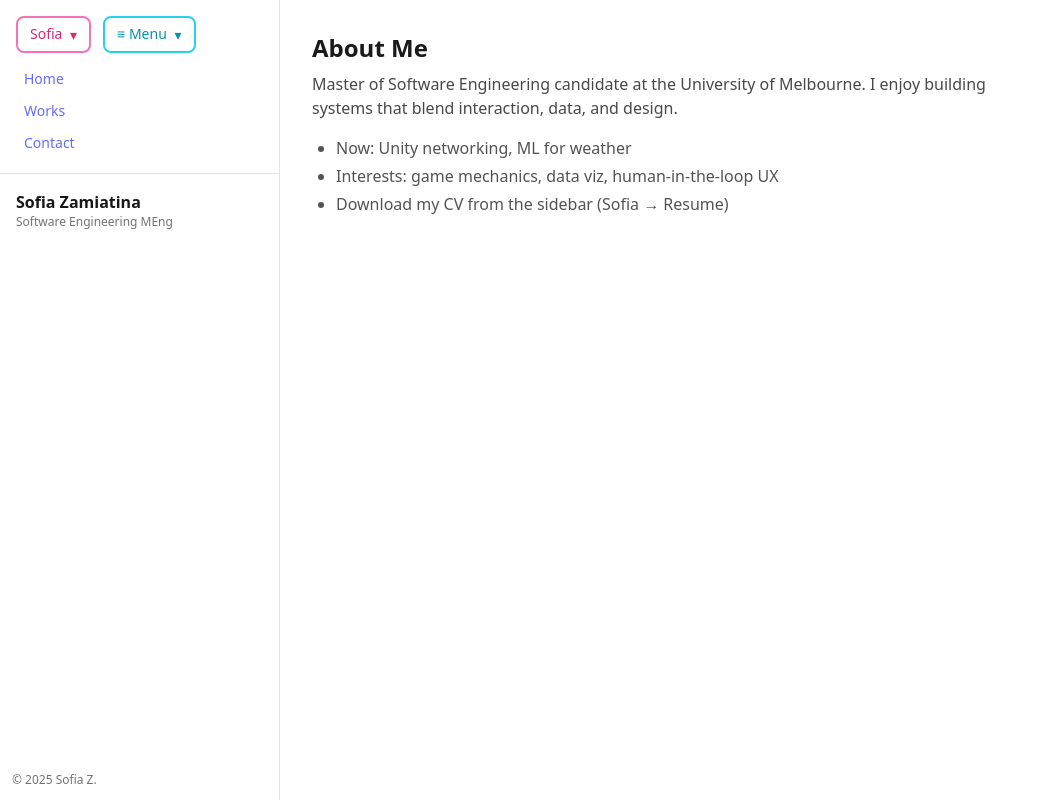
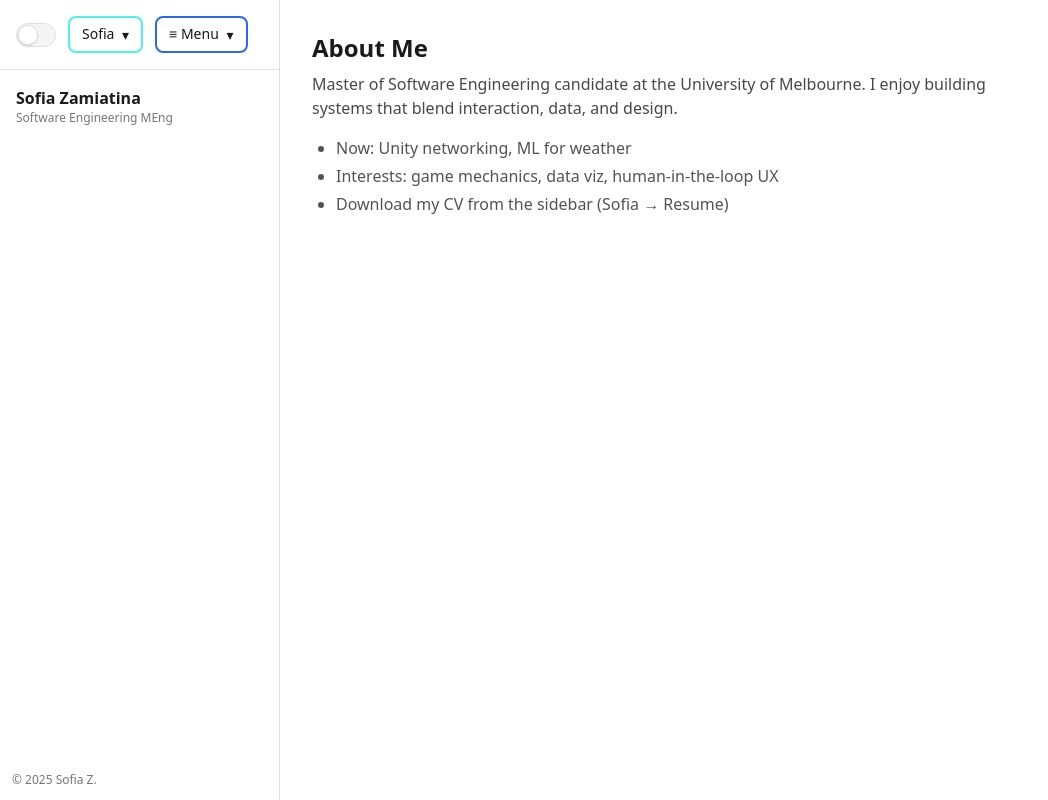
Before and after one commit to sofia-zamiatina-dev/sofia-zamiatina-dev.github.io, a React (Vite) app: page /about in a window 1280 px wide. Shown: the whole page, without its empty margins (0-1048 px from the left). Built offline with nearby package versions, Linux system fonts and the light colour scheme.

Commit message:
added light/dark theme

```diff
--- a/src/components/Sidebar.jsx
+++ b/src/components/Sidebar.jsx
@@ -1,86 +1,149 @@
-import { useState } from "react";
+import { useEffect, useRef, useState } from "react";
 import { Link, useLocation } from "react-router-dom";
+import ThemeToggle from "./ThemeToggle.jsx";
 
 const categories = ["all","web","game","ml","art"];
 const skills = ["react","nextjs","unity","csharp","python","sklearn","fastapi","tailwind","figma","docker"];
 
 export default function Sidebar({ showFilters }) {
   const loc = useLocation();
-  const [openSofia, setOpenSofia] = useState(false);
-  const [openMenu, setOpenMenu] = useState(true);
+  const [open, setOpen] = useState(null); // "sofia" | "menu" | null
+
+  const headerRef = useRef(null);
+  const sofiaBtnRef = useRef(null);
+  const menuBtnRef  = useRef(null);
+
+  const [anchors, setAnchors] = useState({ sofia: 0, menu: 0 });
+
+  // Measure button positions (relative to header)
+  useEffect(() => {
+    function measure() {
+      const header = headerRef.current;
+      if (!header) return;
+      const headerRect = header.getBoundingClientRect();
+
+      const sofiaRect = sofiaBtnRef.current?.getBoundingClientRect();
+      const menuRect  = menuBtnRef.current?.getBoundingClientRect();
+
+      setAnchors({
+        sofia: sofiaRect ? sofiaRect.left - headerRect.left : 0,
+        menu:  menuRect  ? menuRect.left  - headerRect.left : 0,
+      });
+    }
+    measure();
+    window.addEventListener("resize", measure);
+    return () => window.removeEventListener("resize", measure);
+  }, []);
+
+  // Close on click outside + Esc
+  useEffect(() => {
+    function onDocClick(e) {
+      if (!headerRef.current) return;
+      if (!headerRef.current.contains(e.target)) setOpen(null);
+    }
+    function onEsc(e) {
+      if (e.key === "Escape") setOpen(null);
+    }
+    document.addEventListener("mousedown", onDocClick);
+    document.addEventListener("keydown", onEsc);
+    return () => {
+      document.removeEventListener("mousedown", onDocClick);
+      document.removeEventListener("keydown", onEsc);
+    };
+  }, []);
 
   return (
-    <aside className="h-screen border-r border-neutral-200 bg-white text-neutral-900 flex flex-col">
-      {/* TOP: horizontal dropdown buttons */}
-      <div className="p-4 border-b border-neutral-200">
-        <div className="flex items-center gap-3">
+    <aside className="h-screen border-r border-border bg-background text-foreground flex flex-col">
+      {/* TOP: buttons + popovers (relative container for absolute panels) */}
+      <div ref={headerRef} className="p-4 border-b border-border relative">
+      <div className="flex items-center gap-3">
+        <ThemeToggle />
           <button
-            onClick={() => setOpenSofia(v => !v)}
-            className="px-3 py-1.5 rounded-lg text-sm font-medium border-2 border-pink-400 text-pink-600 bg-white hover:bg-pink-50"
-            aria-expanded={openSofia}
+            ref={sofiaBtnRef}
+            onClick={() => setOpen(open === "sofia" ? null : "sofia")}
+            className="px-3 py-1.5 rounded-lg text-sm font-medium border-2 border-accent text-foreground bg-background hover:bg-muted"
+            aria-haspopup="menu"
+            aria-expanded={open === "sofia"}
           >
             Sofia <span className="ml-1 align-middle">▾</span>
           </button>
 
           <button
-            onClick={() => setOpenMenu(v => !v)}
-            className="px-3 py-1.5 rounded-lg text-sm font-medium border-2 border-cyan-400 text-cyan-600 bg-white hover:bg-cyan-50"
-            aria-expanded={openMenu}
+            ref={menuBtnRef}
+            onClick={() => setOpen(open === "menu" ? null : "menu")}
+            className="px-3 py-1.5 rounded-lg text-sm font-medium border-2 border-primary text-foreground bg-background hover:bg-muted"
+            aria-haspopup="menu"
+            aria-expanded={open === "menu"}
           >
             ≡ Menu <span className="ml-1 align-middle">▾</span>
           </button>
         </div>
 
-        {/* Dropdown panes render directly under the buttons */}
-        {openSofia && (
-          <div className="mt-3 space-y-1">
-            <NavItem to="/about"   label="About me" active={loc.hash.includes("about")} />
-            <NavItem to="/contact" label="Contact"  active={loc.hash.includes("contact")} />
+        {/* Sofia popover */}
+        {open === "sofia" && (
+          <PopoverPanel style={{ left: anchors.sofia }}>
+            <PopoverItem to="/about"   active={loc.hash.includes("about")}>About me</PopoverItem>
+            <PopoverItem to="/contact" active={loc.hash.includes("contact")}>Contact</PopoverItem>
             <a
-              className="block px-2 py-1 rounded hover:bg-neutral-100 text-sm"
+              className="block px-3 py-2 text-sm rounded hover:bg-muted"
               href="/resume.pdf" target="_blank" rel="noreferrer"
             >
               Resume (PDF)
             </a>
-          </div>
+          </PopoverPanel>
         )}
 
-        {openMenu && (
-          <div className="mt-3 space-y-1">
-            <NavItem to="/home"   label="Home"   active={loc.hash.includes("home")} />
-            <NavItem to="/works"  label="Works"  active={loc.hash.includes("works")} />
-            <NavItem to="/contact" label="Contact" active={loc.hash.includes("contact")} />
-          </div>
+        {/* Menu popover */}
+        {open === "menu" && (
+          <PopoverPanel style={{ left: anchors.menu }}>
+            <PopoverItem to="/home"    active={loc.hash.includes("home")}>Home</PopoverItem>
+            <PopoverItem to="/works"   active={loc.hash.includes("works")}>Works</PopoverItem>
+            <PopoverItem to="/contact" active={loc.hash.includes("contact")}>Contact</PopoverItem>
+          </PopoverPanel>
         )}
       </div>
 
-      {/* NAME BLOCK after some space */}
+      {/* NAME BLOCK */}
       <div className="p-4">
         <div className="font-semibold">Sofia Zamiatina</div>
-        <div className="text-xs text-neutral-500">Software Engineering MEng</div>
+        <div className="text-xs text-foreground/60">Software Engineering MEng</div>
       </div>
 
       {/* Contextual filters – only for Works */}
       {showFilters && <FiltersPanel />}
 
-      <div className="mt-auto p-3 text-xs text-neutral-500">
+      <div className="mt-auto p-3 text-xs text-foreground/60">
         © {new Date().getFullYear()} Sofia Z.
       </div>
     </aside>
   );
 }
 
-function NavItem({ to, label, active }) {
+function PopoverPanel({ children, style }) {
+  return (
+    <div
+      role="menu"
+      style={style}
+      className="absolute z-50 min-w-[180px] rounded-xl border border-border bg-card shadow-lg"
+    >
+      <div className="py-1">{children}</div>
+    </div>
+  );
+}
+
+function PopoverItem({ to, active, children }) {
   return (
     <Link
       to={to}
-      className={`block px-2 py-1 rounded text-sm hover:bg-neutral-100 ${active ? "bg-neutral-100" : ""}`}
+      className={`block px-3 py-2 text-sm rounded hover:bg-muted ${active ? "bg-muted" : ""}`}
+      role="menuitem"
     >
-      {label}
+      {children}
     </Link>
   );
 }
 
+/* ---- Filters (unchanged except theme tokens) ---- */
 function FiltersPanel() {
   const updateParam = (key, value) => {
     const url = new URL(window.location.href);
@@ -103,18 +166,18 @@ function FiltersPanel() {
   };
 
   return (
-    <div className="mt-2 p-4 border-t border-neutral-200">
-      <div className="text-xs uppercase tracking-wide text-neutral-500 mb-2">Filters</div>
+    <div className="mt-2 p-4 border-t border-border">
+      <div className="text-xs uppercase tracking-wide text-foreground/60 mb-2">Filters</div>
 
       <div className="mb-3">
-        <div className="text-xs text-neutral-500 mb-1">Category</div>
+        <div className="text-xs text-foreground/60 mb-1">Category</div>
         <div className="flex flex-wrap gap-2">
           {categories.map(cat => (
             <button
               key={cat}
               onClick={() => updateParam("cat", cat === "all" ? "" : cat)}
-              className={`px-2 py-1 rounded-md text-xs border border-neutral-300 hover:bg-neutral-100
-                ${activeCat === cat ? "bg-neutral-100" : ""}`}
+              className={`px-2 py-1 rounded-md text-xs border border-border hover:bg-muted
+                ${activeCat === cat ? "bg-muted" : ""}`}
             >
               {cat}
             </button>
@@ -123,7 +186,7 @@ function FiltersPanel() {
       </div>
 
       <div className="mb-3">
-        <div className="text-xs text-neutral-500 mb-1">Skills</div>
+        <div className="text-xs text-foreground/60 mb-1">Skills</div>
         <div className="flex flex-wrap gap-2">
           {skills.map(s => {
             const on = activeSkills.includes(s);
@@ -131,8 +194,8 @@ function FiltersPanel() {
               <button
                 key={s}
                 onClick={() => toggleSkill(s)}
-                className={`px-2 py-1 rounded-md text-xs border border-neutral-300 hover:bg-neutral-100
-                  ${on ? "bg-neutral-100" : ""}`}
+                className={`px-2 py-1 rounded-md text-xs border border-border hover:bg-muted
+                  ${on ? "bg-muted" : ""}`}
               >
                 {s}
               </button>
@@ -143,7 +206,7 @@ function FiltersPanel() {
 
       <button
         onClick={() => { updateParam("cat",""); updateParam("skills",""); }}
-        className="text-xs text-neutral-600 underline"
+        className="text-xs text-foreground/70 underline"
       >
         Clear filters
       </button>
--- a/src/components/ThemeToggle.jsx
+++ b/src/components/ThemeToggle.jsx
@@ -4,7 +4,7 @@ export default function ThemeToggle() {
   const [dark, setDark] = useState(() =>
     localStorage.getItem("theme") === "dark" ||
     (localStorage.getItem("theme") == null &&
-     window.matchMedia("(prefers-color-scheme: dark)").matches)
+      window.matchMedia("(prefers-color-scheme: dark)").matches)
   );
 
   useEffect(() => {
@@ -19,13 +19,41 @@ export default function ThemeToggle() {
   }, [dark]);
 
   return (
-    <button
-      onClick={() => setDark(v => !v)}
-      className="text-sm px-2 py-1 rounded-lg border border-border hover:bg-muted"
-      aria-pressed={dark}
-      title="Toggle theme"
+    <label
+      className="relative inline-flex items-center cursor-pointer select-none"
+      title={dark ? "Switch to light" : "Switch to dark"}
     >
-      {dark ? "🌙 Dark" : "☀️ Light"}
-    </button>
+      {/* Hidden checkbox to keep things accessible */}
+      <input
+        type="checkbox"
+        className="sr-only peer"
+        checked={dark}
+        onChange={() => setDark(v => !v)}
+        aria-label="Toggle dark mode"
+      />
+
+      {/* Track */}
+      <span
+        className="
+          h-6 w-10 rounded-full
+          border border-border
+          bg-muted
+          peer-checked:bg-primary/30
+          transition-colors duration-200
+        "
+      />
+
+      {/* Thumb */}
+      <span
+        className="
+          pointer-events-none
+          absolute left-0.5 top-0.5
+          h-5 w-5 rounded-full
+          bg-card border border-border shadow
+          transition-transform duration-200
+          peer-checked:translate-x-4
+        "
+      />
+    </label>
   );
 }
--- a/src/pages/About.jsx
+++ b/src/pages/About.jsx
@@ -1,6 +1,6 @@
 export default function About() {
     return (
-      <div className="p-8 max-w-3xl text-foreground">
+      <div className="p-8 max-w-3xl text-foreground bg-background min-h-screen">
         <h1 className="text-2xl font-semibold mb-2">About Me</h1>
 
         <p className="text-foreground/80">
--- a/src/pages/Contact.jsx
+++ b/src/pages/Contact.jsx
@@ -1,6 +1,6 @@
 export default function Contact() {
     return (
-      <div className="p-8 max-w-xl text-foreground">
+      <div className="p-8 max-w-xl text-foreground bg-background min-h-screen">
         <h1 className="text-2xl font-semibold mb-2">Contact</h1>
 
         <div className="space-y-2 text-foreground/80">
--- a/src/pages/Home.jsx
+++ b/src/pages/Home.jsx
@@ -2,7 +2,7 @@ import { Link } from "react-router-dom";
 
 export default function Home() {
   return (
-    <div className="p-8 max-w-3xl text-foreground">
+    <div className="p-8 max-w-3xl text-foreground bg-background min-h-screen">
       <h1 className="text-3xl font-semibold mb-2">Hi, I’m Sofia.</h1>
 
       <p className="text-foreground/80">
--- a/src/pages/Works.jsx
+++ b/src/pages/Works.jsx
@@ -16,7 +16,7 @@ export default function Works() {
   }, [cat, skills]);
 
   return (
-    <div className="p-6 text-foreground">
+    <div className="p-6 text-foreground bg-background min-h-screen">
       <h1 className="text-2xl font-semibold mb-4">Works</h1>
       <div className="grid gap-4 sm:grid-cols-2 lg:grid-cols-3">
         {filtered.map((p) => (
```
